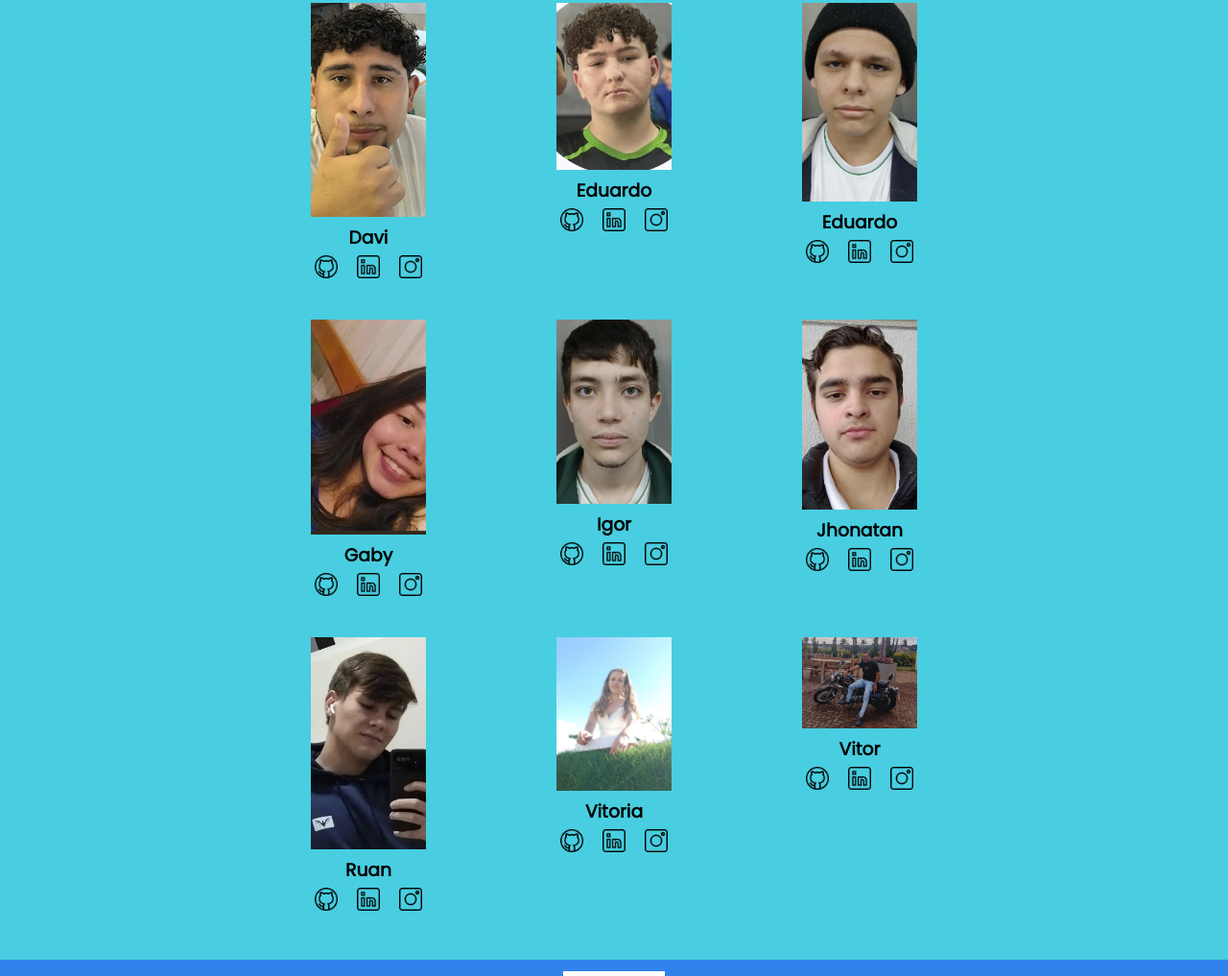
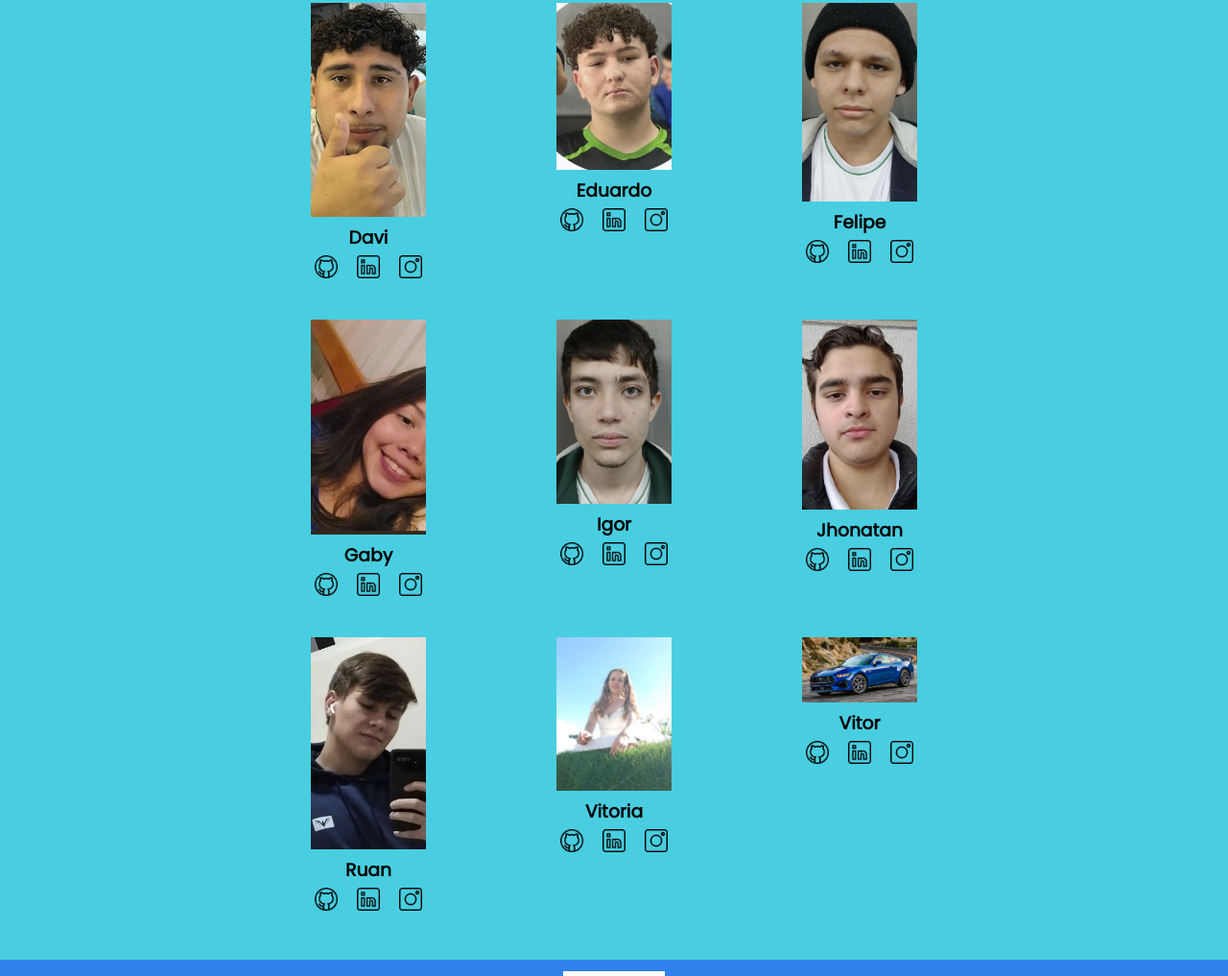
Before and after one commit to Martinsvitoria/site-criativo, a plain HTML site: page index.html in a window 1280 px wide. Shown: the part 959-1976 px from the top of the page at 96% size. Drawn offline with Linux system fonts and the light colour scheme.

Commit message:
Add files via upload

```diff
--- a/index.html
+++ b/index.html
@@ -88,7 +88,7 @@
                 </div>
                 <div class="estudante-div">
                     <img class="estudante-imagem" src="Felipe.png" alt="foto da maria">
-                    <h3 class="estudante-nome">Eduardo</h3>
+                    <h3 class="estudante-nome">Felipe</h3>
                     <a href="https://github.com/Dudu-0109/site-criativo"><img class="estudante-icone" src="github.png"
                             alt="icone github"></a>
                     <a href="https://www.linkedin.com"><img class="estudante-icone" src="linkedin.png"
@@ -152,7 +152,7 @@
                                  alt="icone instagram"></a>
          </div>
         <div class="estudante-div">
-                  <img class="estudante-imagem" src="foto juca.jpg" alt="foto da thais">
+                  <img class="estudante-imagem" src="carro.jpg" alt="foto da thais">
                  <h3 class="estudante-nome">Vitor</h3>
                   <a href="https://github.com"><img class="estudante-icone" src="github.png"
                                    alt="icone github"></a>
```
Also changed, not shown: carro.jpg (added).
